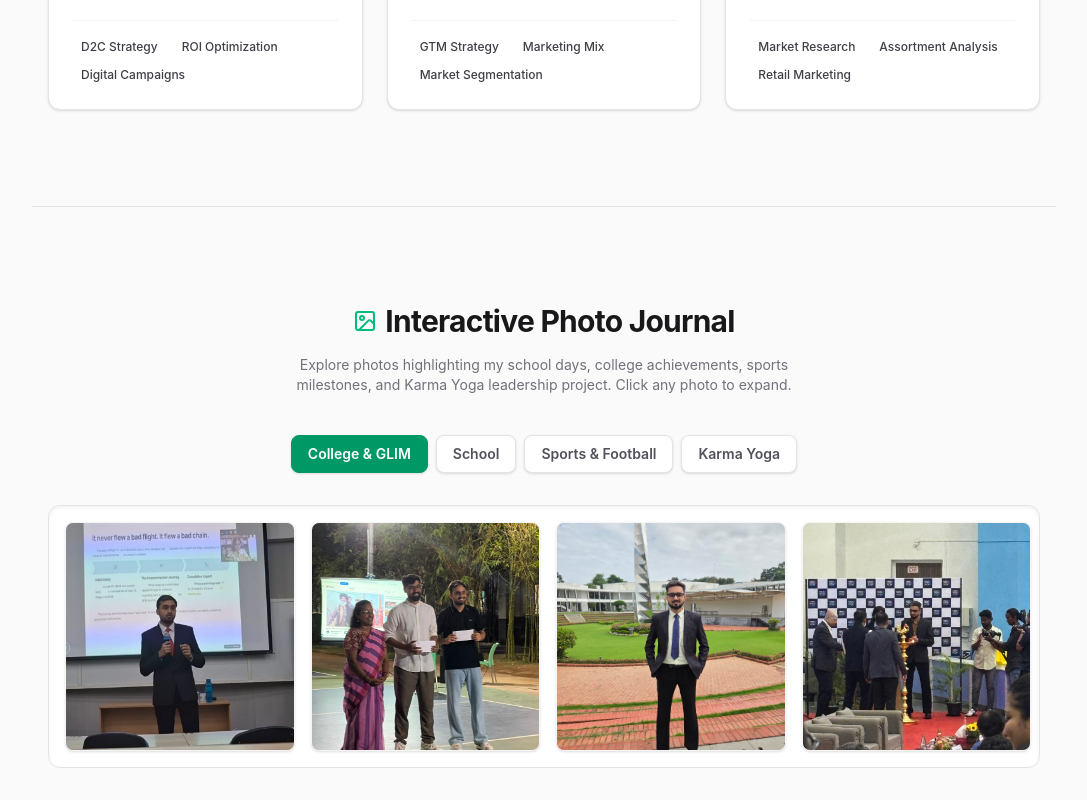
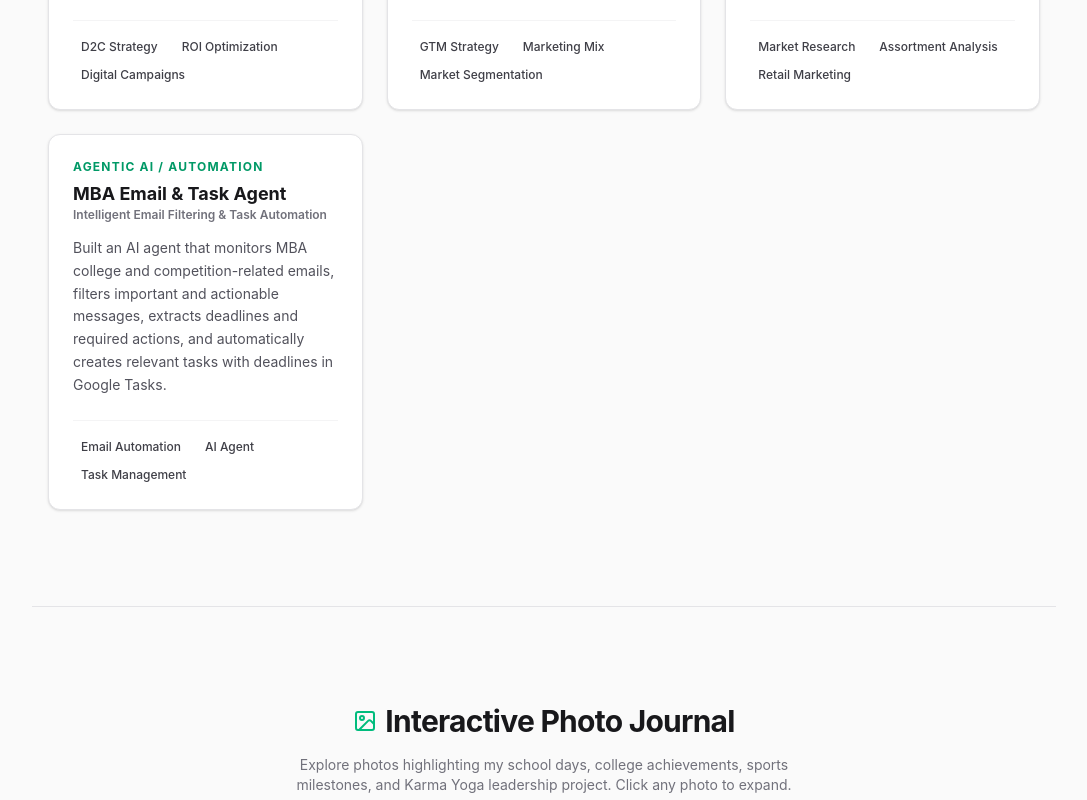
Before and after one commit to Anirudh191919/Anirudh191919.github.io, a React (Vite) app: page / in a window 1280 px wide. Shown: the part 2600-3400 px from the top of the page, without its empty margins (96-1183 px from the left). Built offline with nearby package versions, Linux system fonts and the light colour scheme.

Commit message:
Add MBA Email & Task Agent project card to source

```diff
--- a/src/App.jsx
+++ b/src/App.jsx
@@ -144,6 +144,13 @@ const ANIRUDH_DATA = {
       subtitle: "Market Research & Channel Strategy",
       description: "Conducted market research, analyzed product assortment, pricing schemes, SKU presence, and in-store visibility to identify actionable retail marketing insights.",
       tags: ["Market Research", "Assortment Analysis", "Retail Marketing"]
+    },
+    {
+      category: "AGENTIC AI / AUTOMATION",
+      title: "MBA Email & Task Agent",
+      subtitle: "Intelligent Email Filtering & Task Automation",
+      description: "Built an AI agent that monitors MBA college and competition-related emails, filters important and actionable messages, extracts deadlines and required actions, and automatically creates relevant tasks with deadlines in Google Tasks.",
+      tags: ["Email Automation", "AI Agent", "Task Management"]
     }
   ],
   skills: [
@@ -897,7 +904,7 @@ function App() {
             >
               <div>
                 <span className="text-xs font-bold text-emerald-600 dark:text-emerald-400 uppercase tracking-widest block mb-2">
-                  Campaign / Strategy
+                  {proj.category || "Campaign / Strategy"}
                 </span>
                 <h3 className="text-lg font-bold text-zinc-900 dark:text-white leading-tight mb-1">
                   {proj.title}
```
